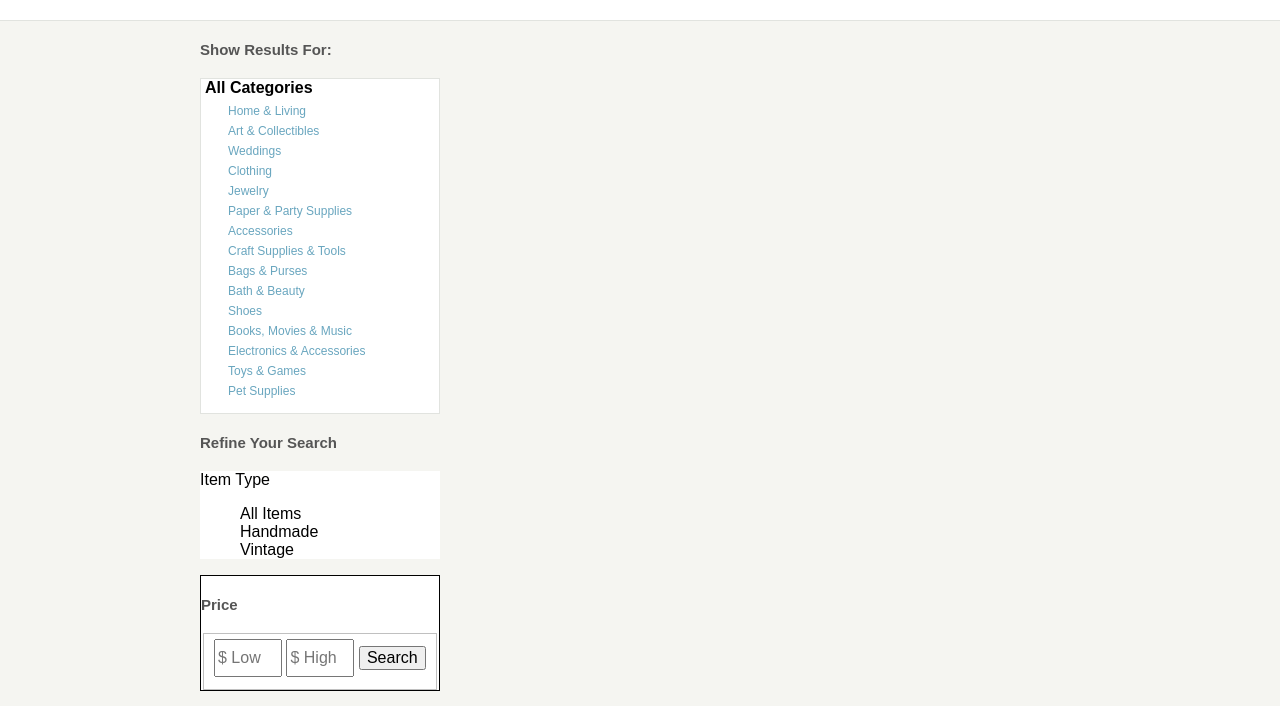
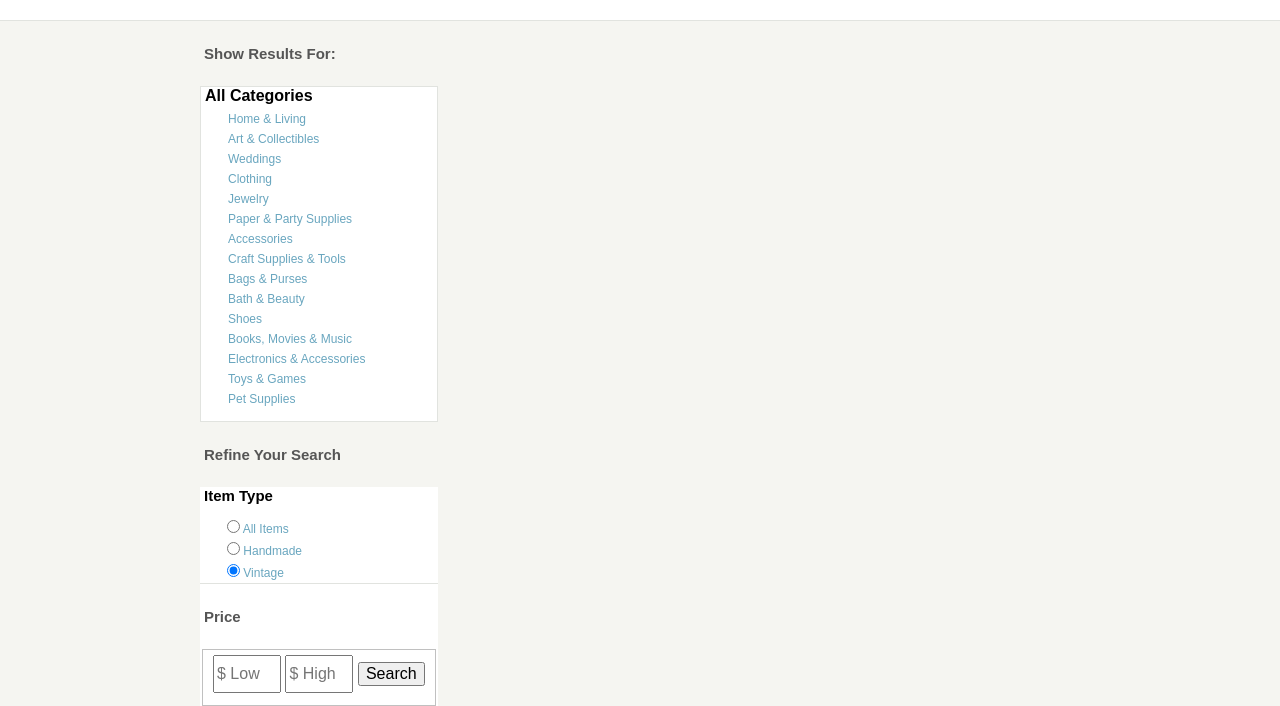
Before and after one commit to luketgriffith/Etsy-2, a plain HTML site: page index.html in a window 1280 px wide. Shown: the part 121-827 px from the top of the page. Drawn offline with Linux system fonts and the light colour scheme.

Commit message:
more sidebar styling

```diff
--- a/index.html
+++ b/index.html
@@ -76,18 +76,26 @@
           <li>Pet Supplies</li>
         </ul>
      </div>
-    <div class="refine">
-      <h4>Refine Your Search</h4>
+    <div class="refineBox">
+      <div class="refine">
+        <h4>Refine Your Search</h4>
         <div class="refineItem">
-        <span>Item Type</span>
-          <ul class="itemType left">
-            <li>All Items</li>
-            <li>Handmade</li>
-            <li>Vintage</li>
-          </ul>
-        </div>
-    </div> <!--Refine-->
-        <div class="leftForm">
+          <span class='title'>Item Type</span>
+                  <ul class="itemType">
+                    <li><label for="option-two" class="pure-radio">
+                <input id="option-two" type="radio" name="optionsRadios" value="option1" checked>
+                All Items
+            </label></li>
+                    <li><label for="option-two" class="pure-radio">
+                <input id="option-two" type="radio" name="optionsRadios" value="option1" checked>
+                Handmade
+            </label></li>
+                    <li><label for="option-two" class="pure-radio">
+                <input id="option-two" type="radio" name="optionsRadios" value="option1" checked>
+                Vintage
+            </label></li>
+                  </ul>
+                   <div class="leftForm">
           <h4>Price</h4>
               <form action='' class="formy">
                   <fieldset>
@@ -96,6 +104,10 @@
                       <button type="submit" class="refineBtn">Search</button>
                   </fieldset>
               </form>
+          </div>
+        </div>
+      </div> <!--Refine-->
+
         </div><!--LeftForm-->
 
 
--- a/scss/main.scss
+++ b/scss/main.scss
@@ -134,15 +134,19 @@ input{
    h4{
     color: #555555;
     font-size: 15px;
+    padding: 4px;
   }
 }
 .navbox{
   background-color: #FFFFFF;
   border: 1px solid #E1E3DF;
-}
-  .nav{
+    .title{
+    margin-left: 2px;
+    color: black;
+    font-weight: bold;
+    padding: 2px;
+  }.nav{
   list-style: none;
-
   background-color: #FFFFFF;
   color: #69A6BF;
   font-size: 12px;
@@ -152,30 +156,39 @@ input{
   li{
     padding: 3px;
   }
+}
+}
 
-}
-.title{
-  margin-left: 2px;
-  color: black;
-  font-weight: bold;
-  padding: 2px;
-}
+
 
 .refineItem{
   background-color: #FFFFFF;
+  span{
+    color: black;
+    font-size: 15px;
+    font-weight: bold;
+    padding: 4px;
+  }
   .itemType{
   list-style: none;
   background-color: #FFFFFF;
+  padding-left: 24px;
+  color: #69A6BF;
+  font-size: 12px;
+  border-bottom: 1px solid #E1E3DF;
+  li{
+    padding: 3px;
+  }
+
   }
 }
+
 .leftForm{
-  border: 1px solid black;
-  background-color: #FFFFFF;
+    background-color: #FFFFFF;
+    .formy{
+    display: inline-block;
 
+  } .dollars{
+    width: 60px;
+  }
 }
-.formy{
-  display: inline-block;
-
-} .dollars{
-  width: 60px;
-}
```
Also changed, not shown: css/main.css.
